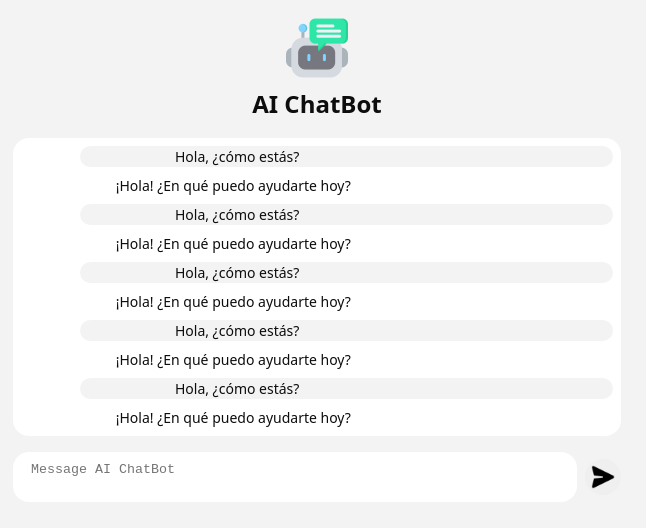
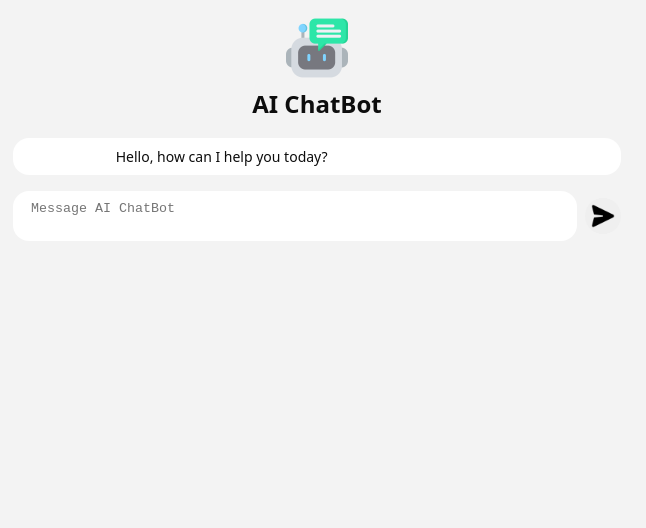
Before and after one commit to devherik/react_ai_chatbot, a React (Vite) app: page / in a window 1280 px wide. Shown: the top 528 px of the page, without its empty margins (323-969 px from the left). Built offline with nearby package versions, Linux system fonts and the light colour scheme.

Commit message:
forth commit

```diff
--- a/src/App.jsx
+++ b/src/App.jsx
@@ -4,7 +4,11 @@
 import styles from './App.module.css';
 
 function App() {
-  const [messages, setMessages] = useState(MESSAGES);
+  const [messages, setMessages] = useState([]);
+
+  function handleContentSend(content) {
+    setMessages((prevMessages) => [...prevMessages, {content, role: 'user'}])
+  }
 
   return (
     <div className={styles.App}>
@@ -15,49 +19,9 @@
       <div className={styles.ChatContainer}>
         <Chat messages={messages} />
       </div>
-      <Controls />
+      <Controls onSend={handleContentSend} />
     </div>
   );
 }
 
-const MESSAGES = [
-  {
-    role: 'user',
-    content: 'Hola, ¿cómo estás?',
-  },
-  {
-    role: 'assistant',
-    content: '¡Hola! ¿En qué puedo ayudarte hoy?',
-  },
-  {
-    role: 'user',
-    content: 'Hola, ¿cómo estás?',
-  },
-  {
-    role: 'assistant',
-    content: '¡Hola! ¿En qué puedo ayudarte hoy?',
-  },{
-    role: 'user',
-    content: 'Hola, ¿cómo estás?',
-  },
-  {
-    role: 'assistant',
-    content: '¡Hola! ¿En qué puedo ayudarte hoy?',
-  },{
-    role: 'user',
-    content: 'Hola, ¿cómo estás?',
-  },
-  {
-    role: 'assistant',
-    content: '¡Hola! ¿En qué puedo ayudarte hoy?',
-  },{
-    role: 'user',
-    content: 'Hola, ¿cómo estás?',
-  },
-  {
-    role: 'assistant',
-    content: '¡Hola! ¿En qué puedo ayudarte hoy?',
-  },
-]
-
 export default App
--- a/src/components/Chat/Chat.jsx
+++ b/src/components/Chat/Chat.jsx
@@ -1,11 +1,18 @@
 import styles from './Chat.module.css';
 
+const WELCOME_MESSAGE = {
+    role: 'assistant',
+    content: 'Hello, how can I help you today?',
+}
+
 export function Chat({ messages }) {
-    return <div className={styles.Chat}>
-        {messages.map(({ role, content }, index) => (
-            <div key={index} className={styles.Message} data-role={role}>
-                {content}
-            </div>
-        )
-    )}</div>;
+    return (
+        <div className={styles.Chat}>
+            {[WELCOME_MESSAGE, ...messages].map(({ role, content }, index) => (
+                <div key={index} className={styles.Message} data-role={role}>
+                    {content}
+                </div>
+            ))}
+        </div>
+    );
 }
--- a/src/components/Controls/Controls.jsx
+++ b/src/components/Controls/Controls.jsx
@@ -1,14 +1,38 @@
+import { useState } from 'react';
 import styles from './Controls.module.css';
 
-export function Controls() {
+export function Controls({ onSend }) {
+    const [content, setContent] = useState('');
+
+    function handleContentChange(event) {
+        setContent(event.target.value);
+    }
+
+    function handleContentSend() {
+        if (content.length > 0) {
+            onSend(content);
+            setContent('');
+        }
+    }
+
+    function handleEnterPress(event) {
+        if (event.key === 'Enter' && !event.shiftKey) {
+            handleContentSend();
+        }
+    }
+
     return (
         <div className={styles.Controls}>
             <div className={styles.TextAreaContainer}>
                 <textarea
                     className={styles.TextArea}
-                    placeholder="Message AI ChatBot" />
+                    placeholder="Message AI ChatBot"
+                    value={content}
+                    onChange={handleContentChange}
+                    onKeyDown={handleEnterPress}
+                />
             </div>
-            <button className={styles.Button}><SendIcon/></button>
+            <button className={styles.Button} onClick={handleContentSend}><SendIcon/></button>
         </div>
     );
     function SendIcon(params) {
```
